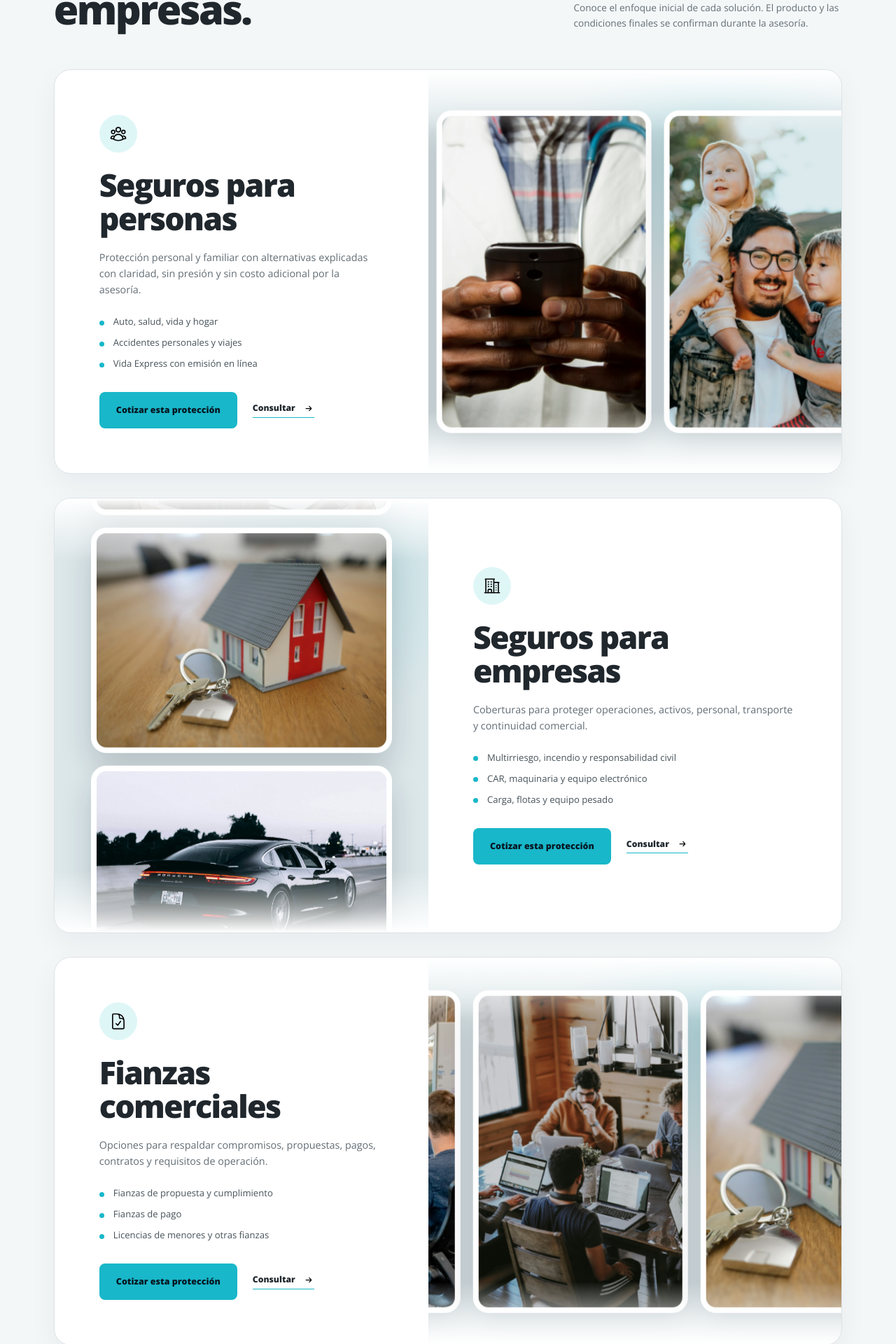
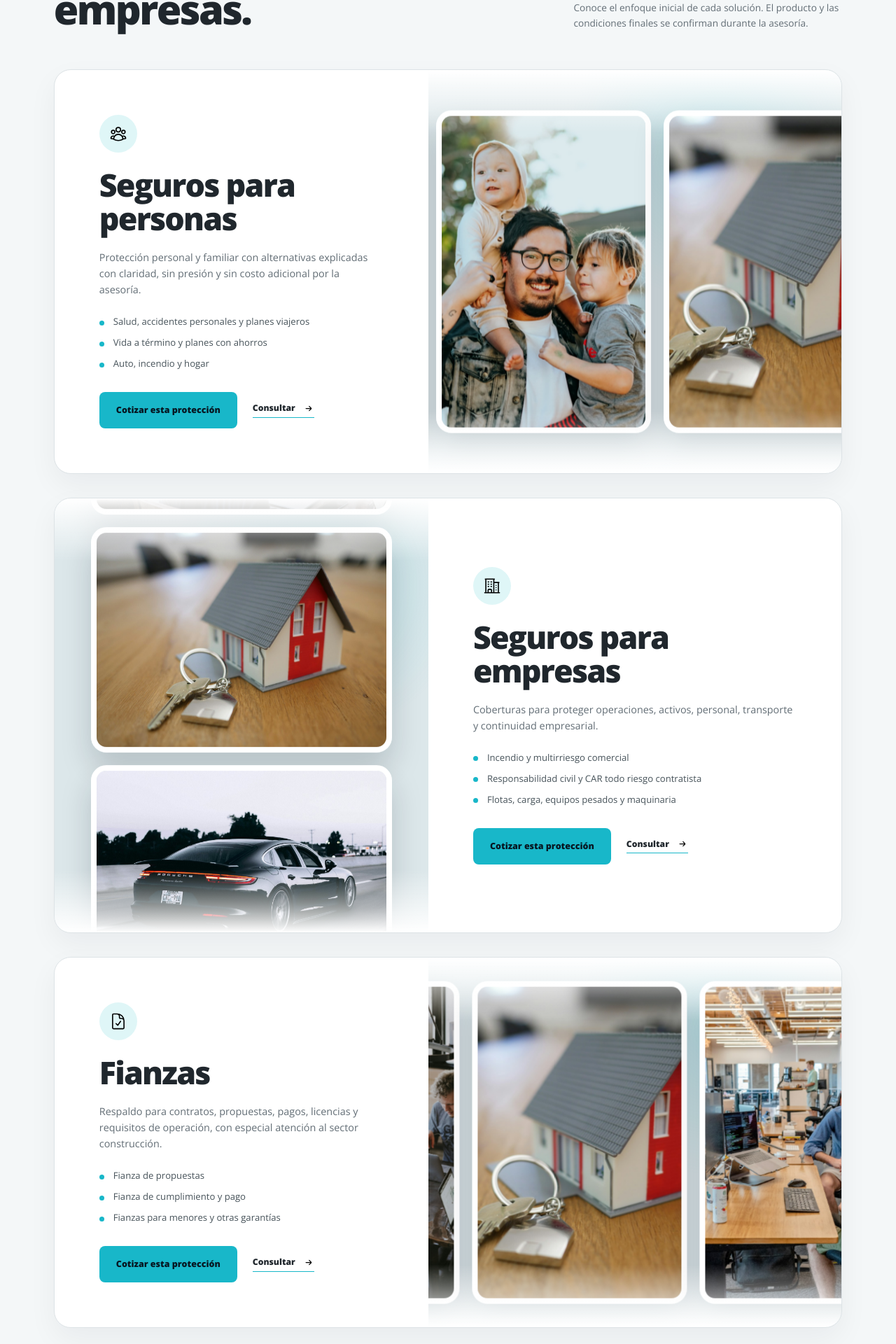
Before and after one commit to edwin00741-cell/carlos-victoria-seguros, a Next.js app: page / in a window 1280 px wide. Shown: the part 3099-5019 px from the top of the page at 70% size. Built offline with nearby package versions, Linux system fonts and the light colour scheme.

Commit message:
content: update insurance products and insurer logos

```diff
--- a/app/page.tsx
+++ b/app/page.tsx
@@ -37,7 +37,7 @@ const faqs = [
   ["¿Solicitar una cotización tiene costo?", "La orientación inicial no tiene costo adicional. Las condiciones comerciales y primas se confirman con la aseguradora antes de contratar."],
   ["¿Qué información necesito para cotizar?", "Depende del tipo de seguro. Empezaremos con tus datos básicos y la necesidad que deseas cubrir; luego te indicaremos lo requerido."],
   ["¿Atienden a personas y empresas?", "Sí. La propuesta contempla soluciones personales, familiares y empresariales, sujetas al portafolio final confirmado."],
-  ["¿Cómo funciona el acompañamiento en una reclamación?", "Recibirás orientación sobre pasos y documentos requeridos por la entidad correspondiente, dentro del alcance profesional aplicable."],
+  ["¿Cómo funciona el acompañamiento en una reclamación?", "Recibirás orientación sobre pasos y documentos requeridos por la aseguradora correspondiente para el trámite del reclamo. Adicionalmente, te ayudamos con el manejo de tu siniestro cuando eres afectado en otra compañía aseguradora."],
 ];
 
 export default function Home() {
--- a/components/AutoPlansTabs.tsx
+++ b/components/AutoPlansTabs.tsx
@@ -24,6 +24,7 @@ type PlanCategory = {
 
 const partnerLogos = [
   ["Internacional de Seguros", "/insurers/internacional.svg", ""],
+  ["WorldWide Medical Assurance", "/insurers/worldwide.png", ""],
   ["Óptima Compañía de Seguros", "/insurers/optima.png", "on-dark"],
   ["Seguros SURA", "/insurers/sura.svg", ""],
   ["MAPFRE Panamá", "/insurers/mapfre.png", ""],
@@ -46,7 +47,7 @@ const categories: PlanCategory[] = [
         insurer: "La Regional de Seguros",
         logo: "/insurers/la-regional.png",
         price: "B/.120.00",
-        coverage: ["Lesiones corporales B/.5,000 / B/.10,000", "Daños a propiedad ajena B/.5,000"],
+        coverage: ["Lesiones corporales B/.5,000 / B/.10,000", "Daños a la propiedad ajena B/.5,000"],
         benefits: ["Grúa por colisión o desperfecto", "Asistencia vial y cerrajería", "Asistencia legal"],
         payment: "Pago al contado.",
       },
@@ -54,7 +55,7 @@ const categories: PlanCategory[] = [
         insurer: "Seguros FEDPA",
         logo: "/insurers/fedpa.svg",
         price: "B/.130.00",
-        coverage: ["Lesiones corporales B/.5,000 / B/.10,000", "Daños a propiedad ajena B/.5,000"],
+        coverage: ["Lesiones corporales B/.5,000 / B/.10,000", "Daños a la propiedad ajena B/.5,000"],
         benefits: ["Grúa por colisión hasta B/.100", "Ambulancia", "Asistencia legal"],
         payment: "Contado o 2 letras según condiciones del flyer.",
       },
@@ -63,7 +64,7 @@ const categories: PlanCategory[] = [
         logo: "/insurers/fedpa.svg",
         plan: "Básico ampliado",
         price: "B/.165.00",
-        coverage: ["Lesiones corporales B/.5,000 / B/.10,000", "Daños a propiedad ajena y muerte accidental B/.5,000"],
+        coverage: ["Lesiones corporales B/.5,000 / B/.10,000", "Daños a la propiedad ajena B/.5,000", "Muerte accidental B/.5,000"],
         benefits: ["Grúa por colisión y avería", "Cerrajería y asistencia vial", "Ambulancia y asistencia legal"],
         payment: "Contado o 2 letras según condiciones del flyer.",
       },
@@ -71,7 +72,7 @@ const categories: PlanCategory[] = [
         insurer: "Internacional de Seguros",
         logo: "/insurers/internacional.svg",
         price: "B/.183.00",
-        coverage: ["Lesiones corporales B/.10,000 / B/.20,000", "Propiedad ajena B/.10,000 · gastos médicos B/.2,000 / B/.10,000"],
+        coverage: ["Lesiones corporales B/.10,000 / B/.20,000", "Daños a la propiedad ajena B/.10,000", "Gastos médicos B/.2,000 / B/.10,000"],
         benefits: ["Hasta 3 eventos de grúa", "Asistencia vial y ambulancia", "Asistencia legal"],
         payment: "Contado o 3 letras de B/.61.00.",
         featured: true,
@@ -89,7 +90,7 @@ const categories: PlanCategory[] = [
         insurer: "Acerta Seguros",
         logo: "/insurers/acerta.png",
         price: "B/.180.00",
-        coverage: ["Lesiones corporales B/.10,000 / B/.20,000", "Propiedad ajena B/.15,000 · gastos médicos B/.2,000 / B/.10,000"],
+        coverage: ["Lesiones corporales B/.10,000 / B/.20,000", "Daños a la propiedad ajena B/.15,000", "Gastos médicos B/.2,000 / B/.10,000"],
         benefits: ["Hasta 2 eventos de grúa", "Asistencia vial y ambulancia", "Asistencia legal"],
         payment: "Pago al contado.",
         featured: true,
@@ -98,7 +99,7 @@ const categories: PlanCategory[] = [
         insurer: "ASSA Compañía de Seguros",
         logo: "/insurers/assa.png",
         price: "B/.185.00",
-        coverage: ["Lesiones corporales B/.10,000 / B/.20,000", "Propiedad B/.10,000 · gastos médicos B/.2,000 / B/.10,000 · muerte accidental B/.10,000"],
+        coverage: ["Lesiones corporales B/.10,000 / B/.20,000", "Daños a la propiedad ajena B/.10,000", "Gastos médicos B/.2,000 / B/.10,000", "Muerte accidental B/.10,000"],
         benefits: ["Hasta 3 eventos de grúa", "Asistencia vial y ambulancia", "Asistencia legal"],
         payment: "Contado; consultar opciones con tarjeta o Yappy.",
       },
@@ -106,7 +107,7 @@ const categories: PlanCategory[] = [
         insurer: "Seguros SURA",
         logo: "/insurers/sura.svg",
         price: "B/.201.12",
-        coverage: ["Lesiones corporales B/.10,000 / B/.20,000", "Propiedad B/.10,000 · gastos médicos B/.2,000 / B/.10,000 · muerte accidental B/.10,000"],
+        coverage: ["Lesiones corporales B/.10,000 / B/.20,000", "Daños a la propiedad ajena B/.10,000", "Gastos médicos B/.2,000 / B/.10,000", "Muerte accidental B/.10,000"],
         benefits: ["Hasta 3 eventos de grúa", "Asistencia vial, ambulancia y legal", "Revisado gratis"],
         payment: "Contado o 3 letras mensuales de B/.67.04.",
       },
@@ -123,7 +124,7 @@ const categories: PlanCategory[] = [
         insurer: "Internacional de Seguros",
         logo: "/insurers/internacional.svg",
         price: "B/.208.00",
-        coverage: ["Lesiones corporales B/.25,000 / B/.50,000", "Propiedad B/.25,000 · gastos médicos B/.5,000 / B/.25,000"],
+        coverage: ["Lesiones corporales B/.25,000 / B/.50,000", "Daños a la propiedad ajena B/.25,000", "Gastos médicos B/.5,000 / B/.25,000"],
         benefits: ["Hasta 3 eventos de grúa", "Asistencia vial y ambulancia", "Asistencia legal"],
         payment: "Contado o 3 letras de B/.69.33.",
         featured: true,
@@ -132,7 +133,7 @@ const categories: PlanCategory[] = [
         insurer: "ASSA Compañía de Seguros",
         logo: "/insurers/assa.png",
         price: "B/.211.86",
-        coverage: ["Lesiones corporales B/.25,000 / B/.50,000", "Propiedad B/.25,000 · gastos médicos B/.2,000 / B/.10,000 · muerte accidental B/.10,000"],
+        coverage: ["Lesiones corporales B/.25,000 / B/.50,000", "Daños a la propiedad ajena B/.25,000", "Gastos médicos B/.2,000 / B/.10,000", "Muerte accidental B/.10,000"],
         benefits: ["Hasta 3 eventos de grúa", "Asistencia vial y ambulancia", "Asistencia legal"],
         payment: "Contado o 2 letras mensuales de B/.105.93.",
       },
@@ -140,7 +141,7 @@ const categories: PlanCategory[] = [
         insurer: "Acerta Seguros",
         logo: "/insurers/acerta.png",
         price: "B/.235.00",
-        coverage: ["Lesiones corporales B/.25,000 / B/.50,000", "Propiedad B/.25,000 · gastos médicos B/.5,000 / B/.25,000"],
+        coverage: ["Lesiones corporales B/.25,000 / B/.50,000", "Daños a la propiedad ajena B/.25,000", "Gastos médicos B/.5,000 / B/.25,000"],
         benefits: ["Hasta 2 eventos de grúa", "Asistencia vial y ambulancia", "Asistencia legal"],
         payment: "Pago al contado.",
       },
@@ -157,7 +158,7 @@ const categories: PlanCategory[] = [
         insurer: "Seguros FEDPA",
         logo: "/insurers/fedpa.svg",
         price: "B/.165.00",
-        coverage: ["Lesiones corporales B/.5,000 / B/.10,000", "Propiedad B/.10,000 · muerte accidental B/.5,000"],
+        coverage: ["Lesiones corporales B/.5,000 / B/.10,000", "Daños a la propiedad ajena B/.10,000", "Muerte accidental B/.5,000"],
         benefits: ["Grúa por colisión y avería", "Cerrajería, asistencia vial y ambulancia", "Asistencia legal"],
         payment: "Contado o 2 letras según condiciones del flyer.",
       },
@@ -165,7 +166,7 @@ const categories: PlanCategory[] = [
         insurer: "ASSA Compañía de Seguros",
         logo: "/insurers/assa.png",
         price: "B/.185.00",
-        coverage: ["Lesiones corporales B/.10,000 / B/.20,000", "Propiedad B/.10,000 · gastos médicos B/.2,000 / B/.10,000 · muerte accidental B/.10,000"],
+        coverage: ["Lesiones corporales B/.10,000 / B/.20,000", "Daños a la propiedad ajena B/.10,000", "Gastos médicos B/.2,000 / B/.10,000", "Muerte accidental B/.10,000"],
         benefits: ["Hasta 3 eventos de grúa", "Asistencia vial y ambulancia", "Asistencia legal"],
         payment: "Contado; consultar opciones con tarjeta o Yappy.",
       },
@@ -173,7 +174,7 @@ const categories: PlanCategory[] = [
         insurer: "Acerta Seguros",
         logo: "/insurers/acerta.png",
         price: "B/.250.00",
-        coverage: ["Lesiones corporales B/.50,000 / B/.100,000", "Propiedad ajena B/.50,000 · gastos médicos B/.5,000 / B/.25,000"],
+        coverage: ["Lesiones corporales B/.50,000 / B/.100,000", "Daños a la propiedad ajena B/.50,000", "Gastos médicos B/.5,000 / B/.25,000"],
         benefits: ["Hasta 2 eventos de grúa", "Asistencia vial y ambulancia", "Asistencia legal"],
         payment: "Pago al contado.",
       },
@@ -181,7 +182,7 @@ const categories: PlanCategory[] = [
         insurer: "Internacional de Seguros",
         logo: "/insurers/internacional.svg",
         price: "B/.252.28",
-        coverage: ["Lesiones corporales B/.50,000 / B/.100,000", "Propiedad ajena B/.50,000 · gastos médicos B/.5,000 / B/.25,000"],
+        coverage: ["Lesiones corporales B/.50,000 / B/.100,000", "Daños a la propiedad ajena B/.50,000", "Gastos médicos B/.5,000 / B/.25,000"],
         benefits: ["Hasta 3 eventos de grúa", "Asistencia vial y ambulancia", "Asistencia legal"],
         payment: "Contado o 3 letras de B/.84.09.",
         featured: true,
@@ -200,7 +201,7 @@ const categories: PlanCategory[] = [
         logo: "/insurers/fedpa.svg",
         plan: "Plan Básico",
         price: "B/.318.09",
-        coverage: ["Lesiones corporales B/.5,000 por persona / B/.10,000 por accidente", "Propiedad ajena B/.5,000 · coberturas para conductor y pasajeros"],
+        coverage: ["Lesiones corporales B/.5,000 por persona / B/.10,000 por accidente", "Daños a la propiedad ajena B/.5,000", "Coberturas para conductor y pasajeros"],
         benefits: ["Grúa por accidente hasta B/.100", "Inspección in situ"],
         payment: "Precio al contado; consultar letras indicadas en el flyer.",
       },
@@ -209,7 +210,7 @@ const categories: PlanCategory[] = [
         logo: "/insurers/fedpa.svg",
         plan: "Plan Plus",
         price: "B/.348.09",
-        coverage: ["Lesiones corporales B/.5,000 por persona / B/.10,000 por accidente", "Propiedad ajena B/.5,000 · coberturas para conductor y pasajeros"],
+        coverage: ["Lesiones corporales B/.5,000 por persona / B/.10,000 por accidente", "Daños a la propiedad ajena B/.5,000", "Coberturas para conductor y pasajeros"],
         benefits: ["Grúa hasta B/.150", "Ambulancia y cerrajería", "Inspección in situ"],
         payment: "Precio al contado; consultar letras indicadas en el flyer.",
       },
@@ -218,7 +219,7 @@ const categories: PlanCategory[] = [
         logo: "/insurers/fedpa.svg",
         plan: "Plan VIP",
         price: "B/.368.09",
-        coverage: ["Lesiones corporales B/.5,000 por persona / B/.10,000 por accidente", "Propiedad ajena B/.5,000 · coberturas para conductor y pasajeros"],
+        coverage: ["Lesiones corporales B/.5,000 por persona / B/.10,000 por accidente", "Daños a la propiedad ajena B/.5,000", "Coberturas para conductor y pasajeros"],
         benefits: ["Grúa por accidente y avería", "Auxilio vial, ambulancia y cerrajería", "Inspección in situ"],
         payment: "Precio al contado; consultar letras indicadas en el flyer.",
         featured: true,
--- a/components/Footer.tsx
+++ b/components/Footer.tsx
@@ -4,7 +4,7 @@ export function Footer() {
   return (
     <footer className="site-footer">
       <div className="section-shell footer-main">
-        <div className="footer-brand"><BrandMark light /><p>Asesoría personalizada para ayudarte a comprender y evaluar tus opciones de protección.</p><span>Licencia profesional PN8794</span><div className="footer-regulator"><img src="/brand/ssrp-logo.png" alt="Superintendencia de Seguros y Reaseguros de Panamá" /><span>Supervisado por la Superintendencia de Seguros y Reaseguros</span></div></div>
+        <div className="footer-brand"><BrandMark light /><p>Asesoría personalizada para ayudarte a comprender y evaluar tus opciones de protección.</p><span>Licencia profesional PN8794</span><div className="footer-regulator"><img src="/brand/ssrp-logo.png" alt="Superintendencia de Seguros y Reaseguros de Panamá" /><span>Regulado y supervisado por la Superintendencia de Seguros y Reaseguros de Panamá</span></div></div>
         <div><h3>Navegación</h3><a href="#seguros">Seguros</a><a href="#beneficios">Beneficios</a><a href="#proceso">Proceso</a><a href="#sobre-mi">Sobre Carlos</a></div>
         <div><h3>Información</h3><a href="#preguntas">Preguntas frecuentes</a><a href="#cotizar">Cotizar</a><a href="#contacto">Contacto</a><a href="/privacidad">Privacidad</a></div>
         <div><h3>Contacto</h3><a className="footer-icon-link" href="https://wa.me/50763197485" target="_blank" rel="noreferrer"><img src="/icons/whatsapp.svg" alt="" />WhatsApp · +507 6319-7485</a><a className="footer-icon-link" href="mailto:info@cvasesoria.com"><img src="/icons/envelope.svg" alt="" />info@cvasesoria.com</a><a href="https://instagram.com/cvasesoria" target="_blank" rel="noreferrer">Instagram · @cvasesoria</a><span>Panamá, República de Panamá</span></div>
--- a/components/HeroSlider.tsx
+++ b/components/HeroSlider.tsx
@@ -4,7 +4,7 @@ import { useCallback, useEffect, useState } from "react";
 
 const slides = [
   {
-    image: "/brand/carlos-victoria-portrait.jpeg",
+    image: "/stock/family.jpg",
     eyebrow: "Asesoría de seguros en Panamá",
     title: "Protección clara para cada etapa de tu vida.",
     text: "Más de 15 años asesorando a personas, familias y empresas para encontrar la protección que realmente necesitan.",
--- a/components/InsuranceGrid.tsx
+++ b/components/InsuranceGrid.tsx
@@ -3,24 +3,24 @@ const solutions = [
     icon: "/icons/user-group.svg",
     title: "Seguros para personas",
     text: "Protección personal y familiar con alternativas explicadas con claridad, sin presión y sin costo adicional por la asesoría.",
-    bullets: ["Auto, salud, vida y hogar", "Accidentes personales y viajes", "Vida Express con emisión en línea"],
-    images: ["/stock/car.jpg", "/stock/health.jpg", "/stock/family.jpg"],
+    bullets: ["Salud, accidentes personales y planes viajeros", "Vida a término y planes con ahorros", "Auto, incendio y hogar"],
+    images: ["/stock/health.jpg", "/stock/family.jpg", "/stock/home.jpg"],
     direction: "horizontal",
   },
   {
     icon: "/icons/building-office.svg",
     title: "Seguros para empresas",
-    text: "Coberturas para proteger operaciones, activos, personal, transporte y continuidad comercial.",
-    bullets: ["Multirriesgo, incendio y responsabilidad civil", "CAR, maquinaria y equipo electrónico", "Carga, flotas y equipo pesado"],
+    text: "Coberturas para proteger operaciones, activos, personal, transporte y continuidad empresarial.",
+    bullets: ["Incendio y multirriesgo comercial", "Responsabilidad civil y CAR todo riesgo contratista", "Flotas, carga, equipos pesados y maquinaria"],
     images: ["/stock/business.jpg", "/stock/home.jpg", "/stock/car.jpg"],
     direction: "vertical",
   },
   {
     icon: "/icons/document-check.svg",
-    title: "Fianzas comerciales",
-    text: "Opciones para respaldar compromisos, propuestas, pagos, contratos y requisitos de operación.",
-    bullets: ["Fianzas de propuesta y cumplimiento", "Fianzas de pago", "Licencias de menores y otras fianzas"],
-    images: ["/stock/advisor.jpg", "/stock/business.jpg", "/stock/home.jpg"],
+    title: "Fianzas",
+    text: "Respaldo para contratos, propuestas, pagos, licencias y requisitos de operación, con especial atención al sector construcción.",
+    bullets: ["Fianza de propuestas", "Fianza de cumplimiento y pago", "Fianzas para menores y otras garantías"],
+    images: ["/stock/business.jpg", "/stock/home.jpg", "/stock/advisor.jpg"],
     direction: "horizontal",
   },
 ];
--- a/components/InsurerLogoSlider.tsx
+++ b/components/InsurerLogoSlider.tsx
@@ -4,7 +4,7 @@ const insurers = [
   { name: "Seguros SURA Panamá", src: "/insurers/sura.png", className: "logo-sura" },
   { name: "Internacional de Seguros", src: "/insurers/internacional.svg", className: "logo-internacional" },
   { name: "Acerta Seguros", src: "/insurers/acerta.png", className: "logo-acerta" },
-  { name: "Banesco Seguros Panamá", src: "/insurers/banesco.png", className: "logo-banesco" },
+  { name: "WorldWide Medical Assurance", src: "/insurers/worldwide.png", className: "logo-worldwide" },
   { name: "Óptima Compañía de Seguros", src: "/insurers/optima.png", className: "logo-optima" },
   { name: "Seguros FEDPA", src: "/insurers/fedpa.svg", className: "logo-fedpa" },
   { name: "Aseguradora Ancón", src: "/insurers/ancon.png", className: "logo-ancon" },
@@ -12,33 +12,9 @@ const insurers = [
 ];
 
 function LogoGroup({ hidden = false }: { hidden?: boolean }) {
-  return (
-    <div className="insurer-logo-group" aria-hidden={hidden || undefined}>
-      {insurers.map((insurer) => (
-        <div className="insurer-logo-card" key={`${insurer.name}-${hidden ? "copy" : "main"}`}>
-          <img className={insurer.className} src={insurer.src} alt={hidden ? "" : insurer.name} />
-        </div>
-      ))}
-    </div>
-  );
+  return <div className="insurer-logo-group" aria-hidden={hidden || undefined}>{insurers.map((insurer) => <div className="insurer-logo-card" key={`${insurer.name}-${hidden ? "copy" : "main"}`}><img className={insurer.className} src={insurer.src} alt={hidden ? "" : insurer.name} /></div>)}</div>;
 }
 
 export function InsurerLogoSlider() {
-  return (
-    <section className="insurer-band" aria-label="Aseguradoras con presencia en Panamá">
-      <div className="section-shell insurer-band-inner">
-        <div className="insurer-band-label">
-          <span>Opciones para comparar</span>
-          <p>Aseguradoras con presencia en Panamá</p>
-        </div>
-        <div className="insurer-marquee">
-          <div className="insurer-track">
-            <LogoGroup />
-            <LogoGroup hidden />
-          </div>
-        </div>
-      </div>
-      <p className="insurer-disclaimer">Logos usados como referencia visual. Productos, nombramientos y relaciones comerciales sujetos a confirmación.</p>
-    </section>
-  );
+  return <section className="insurer-band" aria-label="Aseguradoras con presencia en Panamá"><div className="section-shell insurer-band-inner"><div className="insurer-band-label"><span>Opciones para comparar</span><p>Aseguradoras con presencia en Panamá</p></div><div className="insurer-marquee"><div className="insurer-track"><LogoGroup /><LogoGroup hidden /></div></div></div><p className="insurer-disclaimer">Logos usados como referencia visual. Productos, nombramientos y relaciones comerciales sujetos a confirmación.</p></section>;
 }
```
Also changed, not shown: public/insurers/SOURCES.md (+1 -1 lines), public/insurers/worldwide.png (added).
